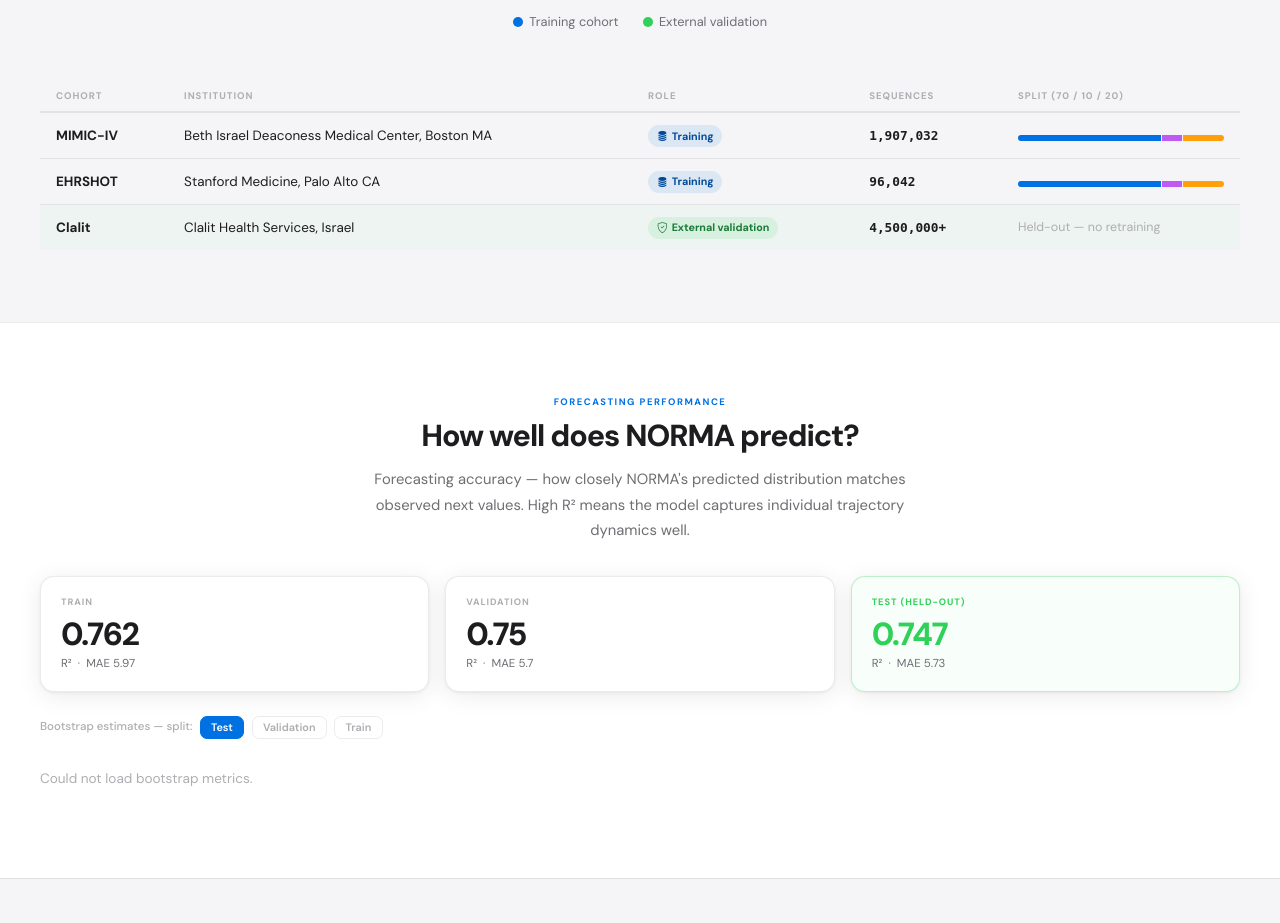
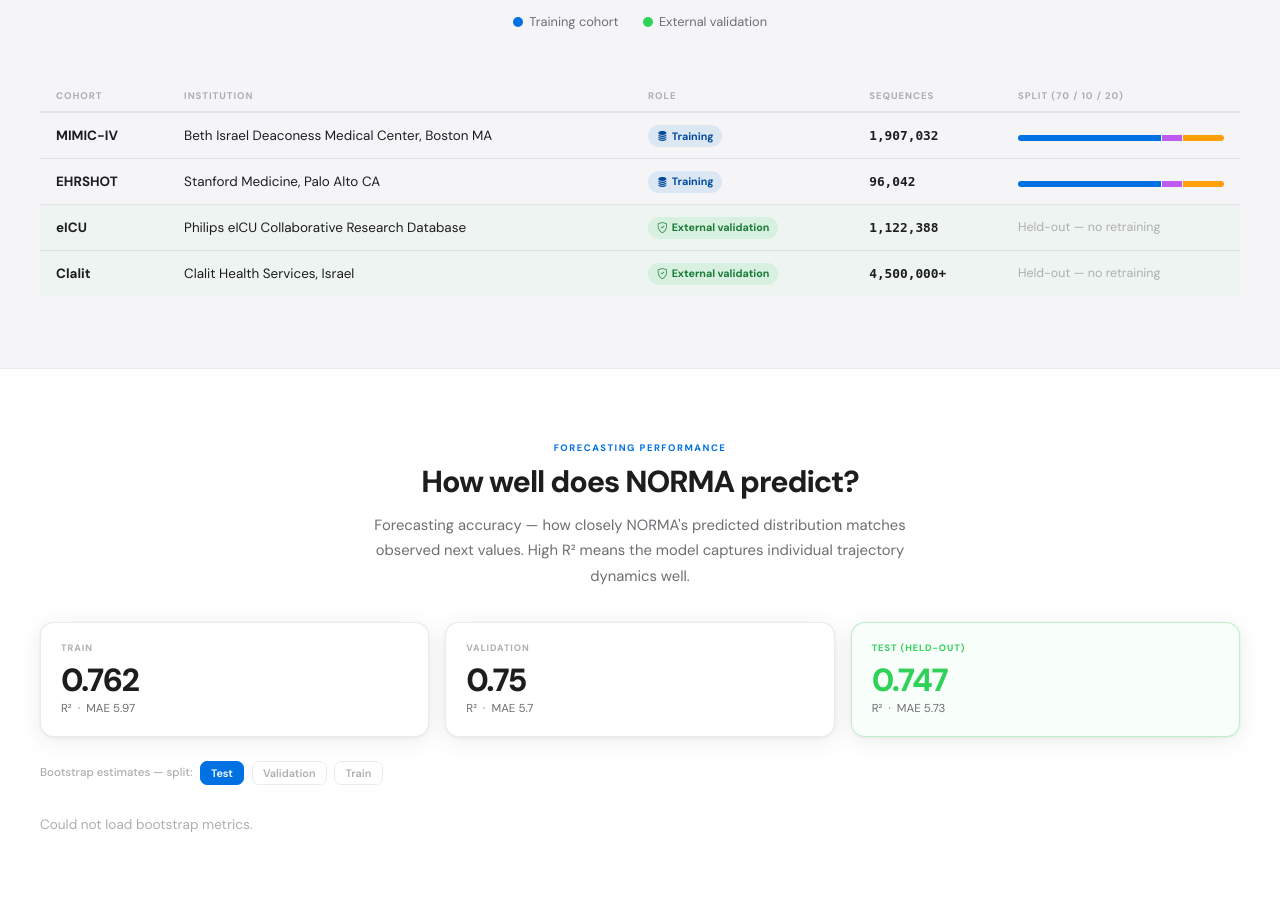
Before and after one commit to aashnapshah/NORMA, a Flask app: page / in a window 1280 px wide. Shown: the part 3721-4644 px from the top of the page. Run offline with Flask 3, Linux system fonts and the light colour scheme; data that the repository does not hold is empty; parts of the project's set-up code (start-up, migrations or seed data) failed here and were passed over; some libraries are stand-ins or nearby versions.

Commit message:
add eICU to cohort table and map
Co-Authored-By: Claude Opus 4.6 (1M context) <noreply@anthropic.com>

```diff
--- a/app/templates/about.html
+++ b/app/templates/about.html
@@ -942,6 +942,13 @@
             <td><span class="badge-train"><i class="bi bi-database-fill"></i> Training</span></td>
             <td><span class="badge-num">96,042</span></td>
             <td><div class="split-bar"><div class="sb-train" style="flex:70"></div><div class="sb-val" style="flex:10"></div><div class="sb-test" style="flex:20"></div></div></td>
+          </tr>
+          <tr class="ext-row">
+            <td><strong>eICU</strong></td>
+            <td>Philips eICU Collaborative Research Database</td>
+            <td><span class="badge-ext"><i class="bi bi-shield-check"></i> External validation</span></td>
+            <td><span class="badge-num">1,122,388</span></td>
+            <td style="font-size:0.78rem; color:var(--text-3)">Held-out — no retraining</td>
           </tr>
           <tr class="ext-row">
             <td><strong>Clalit</strong></td>
@@ -1354,6 +1361,10 @@ loadMetrics();
       lat: 37.442, lon: -122.143, role: 'Training',
       sequences: 96042, patients: '~7K adults',
       color: '#0071e3', size: 16 },
+    { name: 'eICU', inst: 'Philips eICU Collaborative Research Database', city: 'Multi-center, US',
+      lat: 38.5, lon: -98.0, role: 'External Validation',
+      sequences: 1122388, patients: '~91K adults',
+      color: '#30d158', size: 22 },
     { name: 'Clalit', inst: 'Clalit Health Services', city: 'Israel',
       lat: 31.77, lon: 35.22, role: 'External Validation',
       sequences: null, patients: '4.5M adults',
@@ -1367,7 +1378,7 @@ loadMetrics();
     type: 'scattergeo', mode: 'markers+text',
     lat: sites.map(s => s.lat), lon: sites.map(s => s.lon),
     text: sites.map(s => s.name),
-    textposition: ['top center', 'top center', 'top right'],
+    textposition: ['top center', 'top center', 'bottom center', 'top right'],
     textfont: { family: 'DM Sans,sans-serif', size: 12, color: sites.map(s => s.color), weight: 600 },
     hoverinfo: 'none',
     marker: {
```
